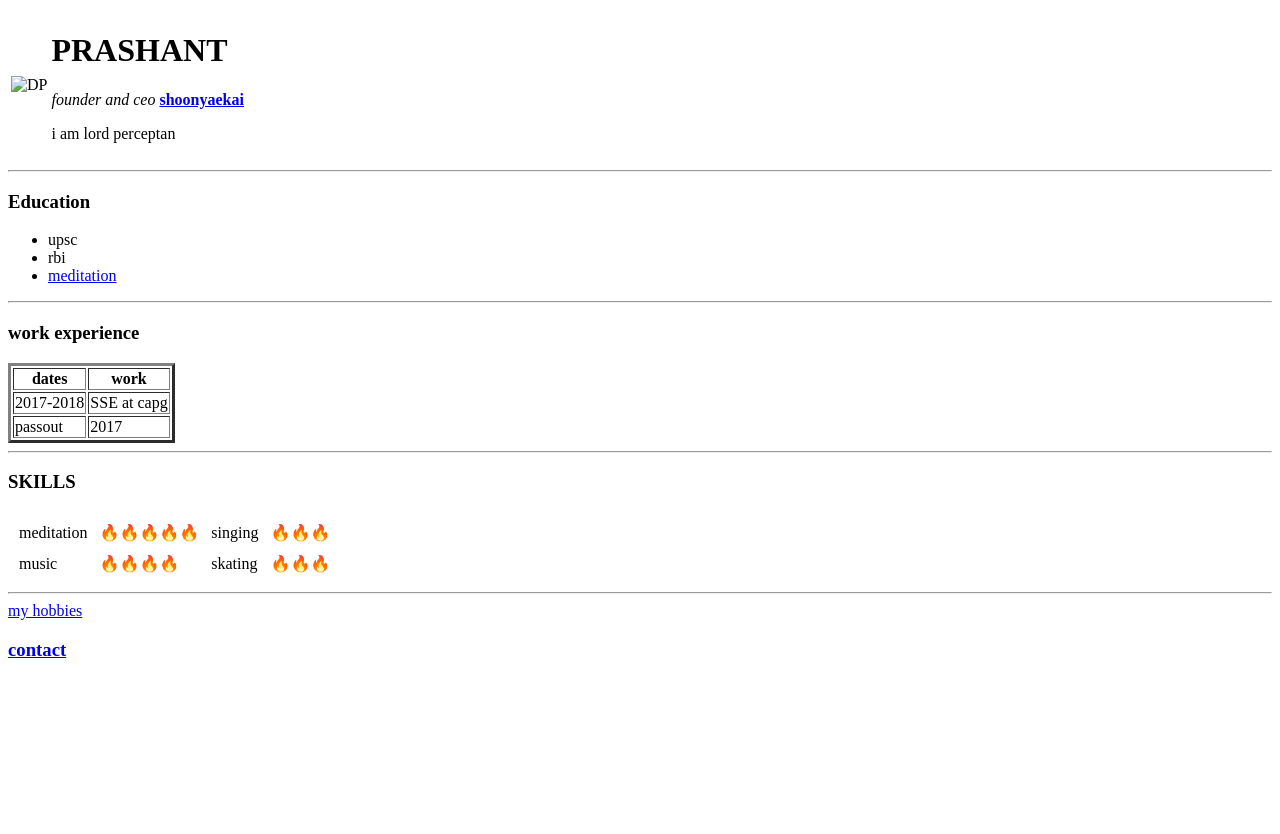
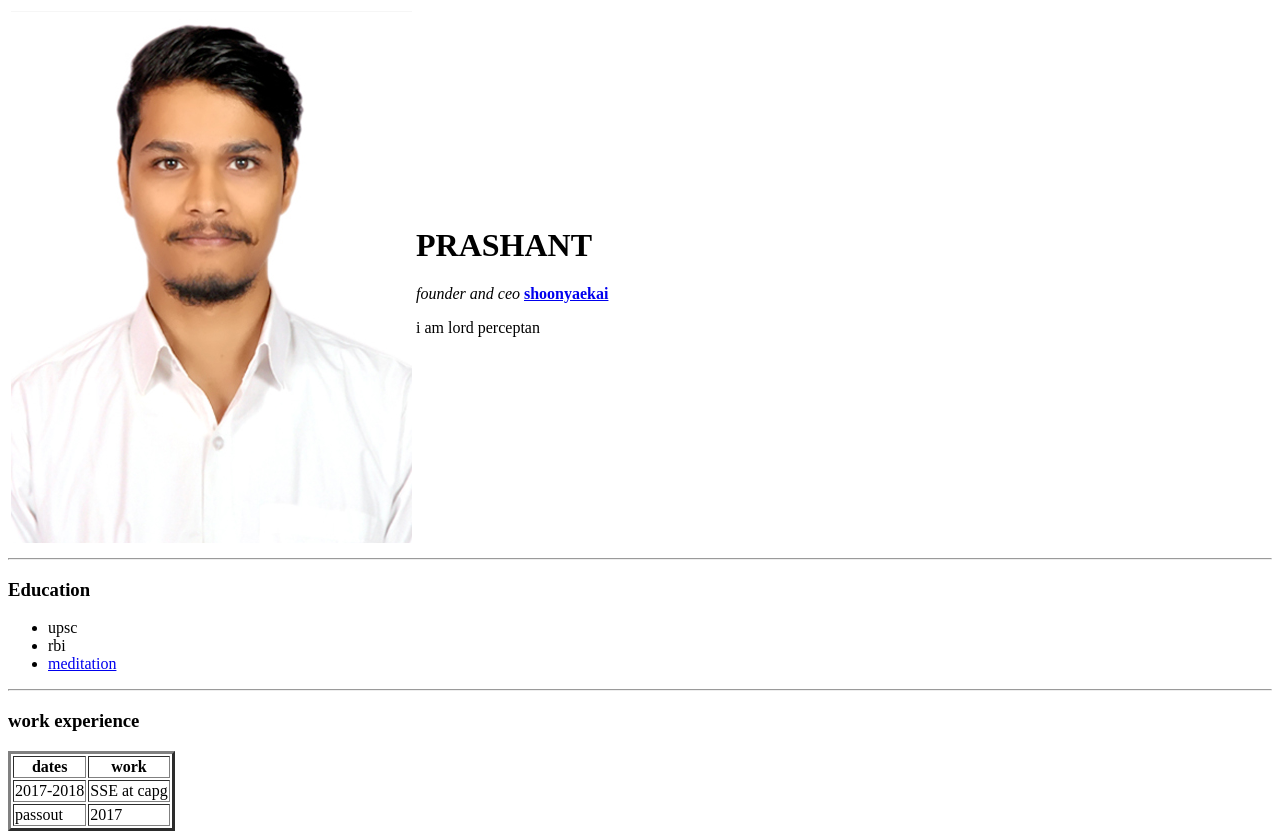
Before and after one commit to shoonya04/cv, a plain HTML site: page index.html in a window 1280 px wide. Shown: the top 834 px of the page. Before the commit the page ends 800 px from the top, so only its background shows below. Drawn offline with Linux system fonts and the light colour scheme.

Commit message:
Update index.html

```diff
--- a/index.html
+++ b/index.html
@@ -9,7 +9,7 @@
 <body>
     <table>
         <tr>
-            <td><img src="image.jpg" alt="DP"></td>
+            <td><img src="prashant.jpg.jpg" alt="DP"></td>
             <td><h1>PRASHANT</h1><p><em>founder and ceo</em> <strong><a href="http://www.google.com">shoonyaekai</a> </strong></p>
             <p>i am lord perceptan</p></td>
         </tr>
```
